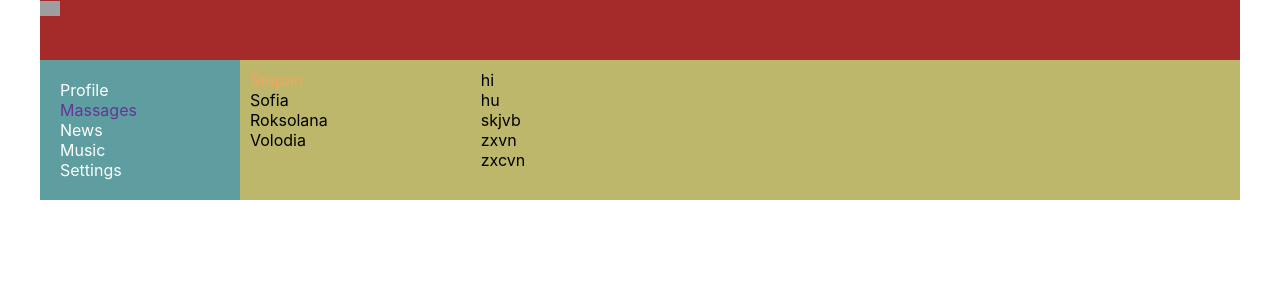
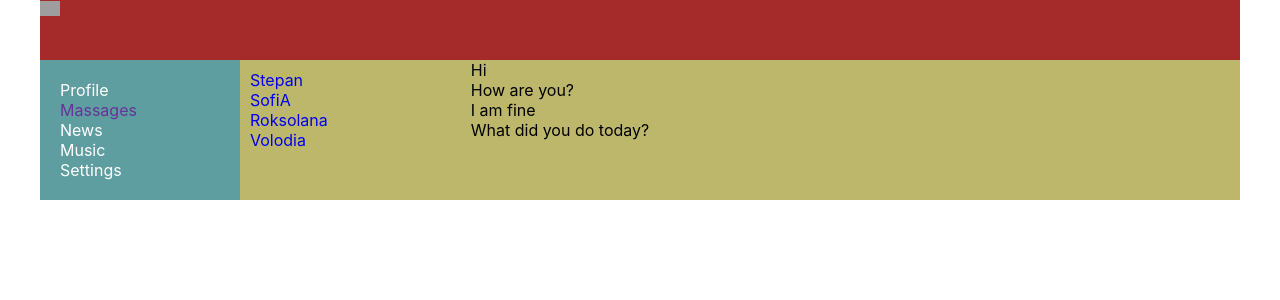
Before and after one commit to antoniakstepan/proba, a React (Create React App) app: page /dialogs in a window 1280 px wide. Shown: the top 300 px of the page. Built offline with nearby package versions, Linux system fonts and the light colour scheme; grey boxes are pictures that could not be loaded.

Commit message:
Props for Dialogs and Style for this component

```diff
--- a/src/Components/Dialogs/Dialogs.jsx
+++ b/src/Components/Dialogs/Dialogs.jsx
@@ -1,34 +1,41 @@
 import React from 'react';
 import classes from './Dialogs.module.css';
+import { NavLink } from 'react-router-dom';
+
+
+const DialogsItems = (props) => {
+    return (
+        <div className={classes.item + ' ' + classes.active}>
+            <NavLink to={"/dialogs/" + props.id}> {props.name}</NavLink>
+        </div>
+    );
+
+
+}
+
+const Message =(props)=>{
+    return (
+        <div className={classes.message}>{props.meassge}</div>
+    );
+}
+
 
 const Dialogs = (props) => {
     return (
         <div className={classes.dialogs}>
 
             <div className={classes.dialogsItems}>
-                <div className={classes.item + ' ' +classes.active}>
-                    Stepan
-               </div>
-                <div className={classes.item}>
-                    Sofia
-               </div>
-                <div className={classes.item}>
-                    Roksolana
-               </div>
-
-
-                <div className={classes.item}>
-                    Volodia
-               </div>
-
-
+                <DialogsItems name="Stepan" id="1" />
+                <DialogsItems name="SofiA" id="2" />
+                <DialogsItems name="Roksolana" id="3" />
+                <DialogsItems name="Volodia" id="4" />
             </div>
             <div className={classes.messages}>
-                <div className={classes.message}>hi</div>
-                <div className={classes.message}>hu</div>
-                <div className={classes.message}>skjvb</div>
-                <div className={classes.message}>zxvn</div>
-                <div className={classes.message}>zxcvn</div>
+                <Message meassge="Hi"/>
+                <Message meassge="How are you?"/>
+                <Message meassge="I am fine"/>
+                <Message meassge="What did you do today?"/>
+
             </div>
         </div>
     )
--- a/src/Components/Dialogs/Dialogs.module.css
+++ b/src/Components/Dialogs/Dialogs.module.css
@@ -5,15 +5,19 @@
 .dialogsItems{
  padding: 10px;
 }
-.item{
+/* .item{
 
-}
+} */
 .dialogsItems .active{
     color: sandybrown;
 }
-.messages{
+/* .messages{
 padding: 10px;
 }
 .message{
 
+} */
+
+.item a{
+  text-decoration: none;
 }
--- a/src/Components/Profile/MyPosts/MyPosts.jsx
+++ b/src/Components/Profile/MyPosts/MyPosts.jsx
@@ -3,22 +3,25 @@ import classes from './MyPosts.module.css';
 import Post from './Post/Post';
 
 
-const MyPosts = ()=>{
+const MyPosts = () => {
     return (
-        <div>
+        <div className={classes.MyPostsBlock}>
             My Posts
             <div>
                 New Post
                 <div>
-                <textarea></textarea>
-               <button>Add</button>
+                    <div>
+                        <textarea></textarea>
+                    </div>
+
+                    <button>Add</button>
                 </div>
 
-                </div>
+            </div>
 
             <div className={classes.posts}>
-               <Post massage="I am Stepan"/>
-               <Post massage="Hello world"/>
+                <Post massage="I am Stepan" />
+                <Post massage="Hello world" />
             </div>
         </div>
     )
--- a/src/Components/Profile/MyPosts/MyPosts.module.css
+++ b/src/Components/Profile/MyPosts/MyPosts.module.css
@@ -0,0 +1,6 @@
+.MyPostsBlock{
+    padding: 10px;
+}
+.posts{
+    margin-top: 10px;
+}
--- a/src/Components/Profile/Profile.jsx
+++ b/src/Components/Profile/Profile.jsx
@@ -2,18 +2,16 @@ import React from 'react';
 import MyPosts from './MyPosts/MyPosts';
 
 import classes from './Profile.module.css'
+import ProfileInfo from './ProfileInfo/ProfileInfo';
 
 
 const Profile = () => {
     return (
         <div className={classes.content}>
-            <div>
-                <img alt="Content"className={classes.img} src="https://helpx.adobe.com/content/dam/help/en/stock/how-to/visual-reverse-image-search/jcr_content/main-pars/image/visual-reverse-image-search-v2_intro.jpg" />
-            </div>
-            <div>
-                Ava + discripion
-         </div>
-            <MyPosts/>
+            <ProfileInfo />
+
+
+            <MyPosts />
         </div>
     );
 }
--- a/src/Components/Profile/Profile.module.css
+++ b/src/Components/Profile/Profile.module.css
@@ -2,6 +2,3 @@
 grid-area: c;
 background-color: coral;
 }
-.img{
-    height: 380px;
-}
--- /dev/null
+++ b/src/Components/Profile/ProfileInfo/ProfileInfo.jsx
@@ -0,0 +1,20 @@
+import React from 'react';
+import classes from './ProfileInfo.module.css'
+
+
+
+
+const ProfileInfo = () => {
+    return (
+        <div>
+            <div>
+                <img alt="Content" className={classes.img} src="https://helpx.adobe.com/content/dam/help/en/stock/how-to/visual-reverse-image-search/jcr_content/main-pars/image/visual-reverse-image-search-v2_intro.jpg" />
+            </div>
+            <div className={classes.DiscriptionBlock}>
+                Ava + discripion
+            </div>
+        </div>
+    );
+}
+
+export default ProfileInfo;
--- /dev/null
+++ b/src/Components/Profile/ProfileInfo/ProfileInfo.module.css
@@ -0,0 +1,7 @@
+.img{
+    height: 380px;
+}
+
+.DiscriptionBlock{
+    padding: 10px;
+}
```
